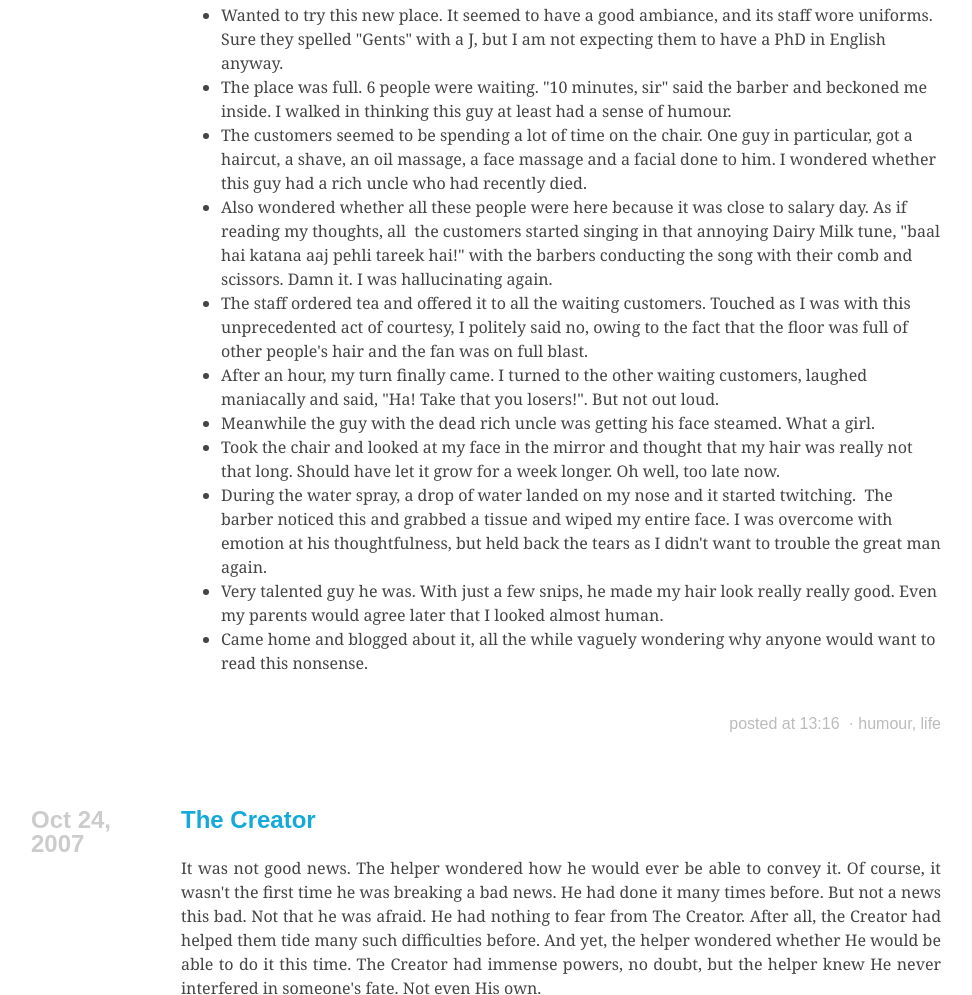
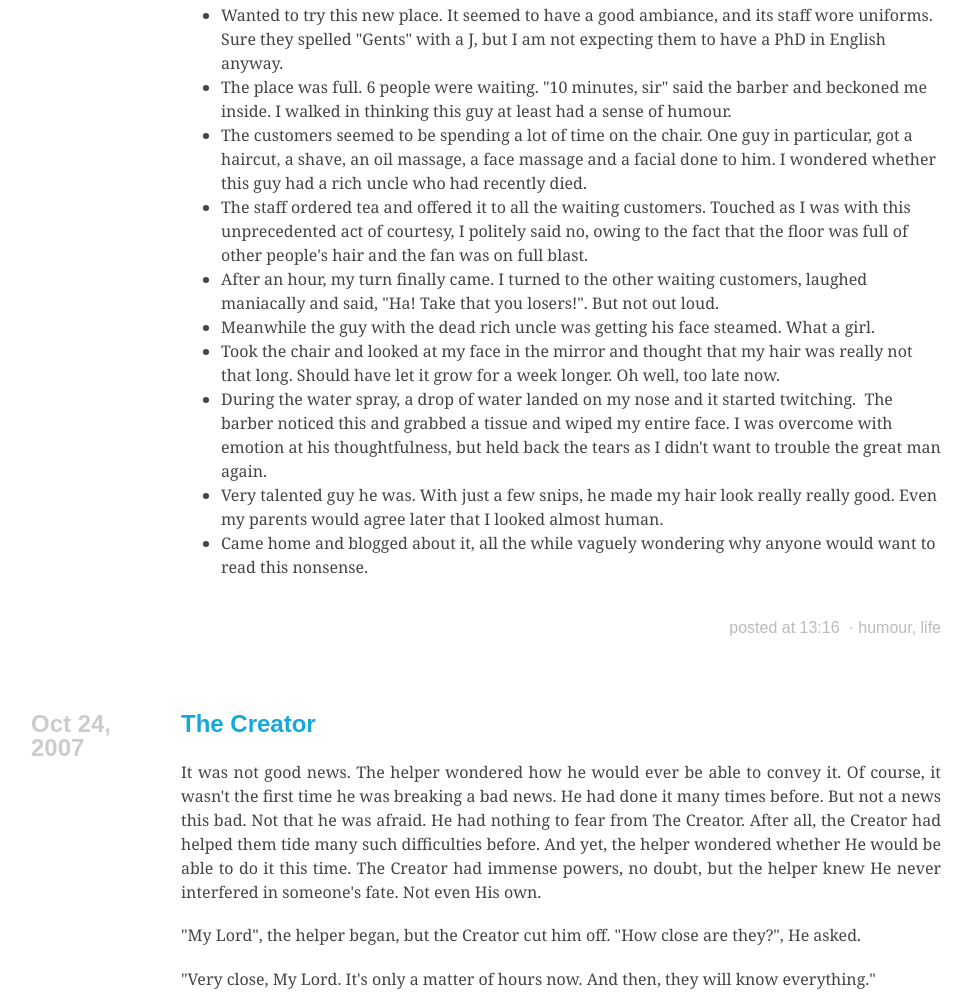
Before and after one commit to prasannapandit/prasannapandit.github.io, a plain HTML site: page author/prasannapandit.html in a window 1280 px wide. Shown: the part 8963-9958 px from the top of the page, without its empty margins (154-1126 px from the left). Drawn offline with Linux system fonts and the light colour scheme.

Commit message:
Generate Pelican site

```diff
--- a/author/prasannapandit.html
+++ b/author/prasannapandit.html
@@ -558,11 +558,6 @@ writing a poem. Or, as in my case, getting a haircut.</p>
     guy in particular, got a haircut, a shave, an oil massage, a face
     massage and a facial done to him. I wondered whether this guy had a
     rich uncle who had recently died.</li>
-<li>Also wondered whether all these people were here because it was
-    close to salary day. As if reading my thoughts, all  the customers
-    started singing in that annoying Dairy Milk tune, "baal hai katana
-    aaj pehli tareek hai!" with the barbers conducting the song with
-    their comb and scissors. Damn it. I was hallucinating again.</li>
 <li>The staff ordered tea and offered it to all the waiting customers.
     Touched as I was with this unprecedented act of courtesy, I politely
     said no, owing to the fact that the floor was full of other people's
```
Also changed, not shown: category/humour-life.html (+0 -5 lines), haircut.html (+0 -5 lines), index.html (+0 -5 lines).
